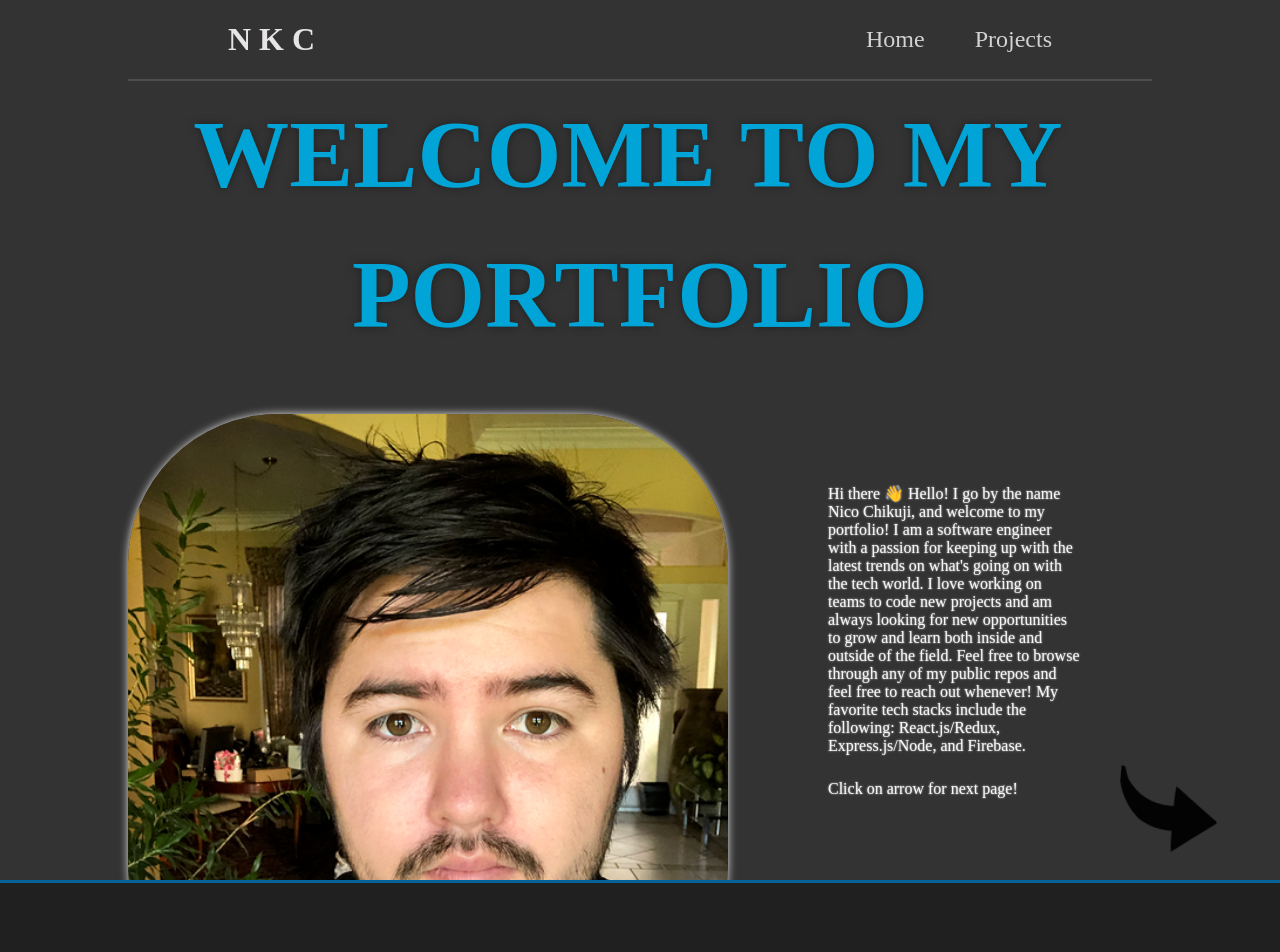
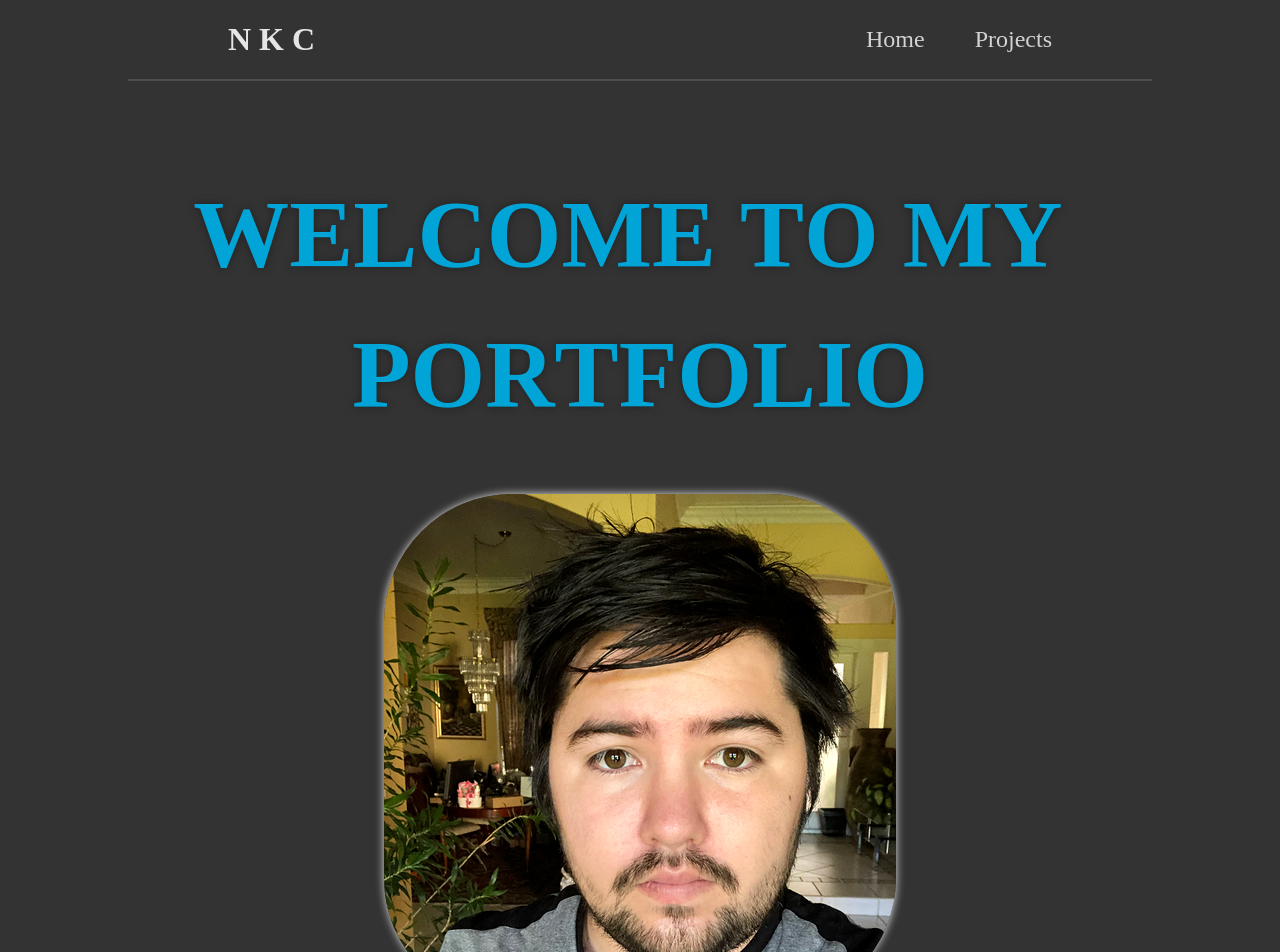
Before and after one commit to chiku524/portfolio-site, a React (Create React App) app in the folder portfolio/: page / in a window 1280 px wide. Shown: the top 952 px of the page. Built offline with nearby package versions, Linux system fonts and the light colour scheme.

Commit message:
fixed up some styles

```diff
--- a/portfolio/src/components/Home.js
+++ b/portfolio/src/components/Home.js
@@ -46,15 +46,15 @@ const Home = () => {
             y: 75,
             duration: 1,
             textShadow: "0px 0px 2px rgb(231, 228, 228)",
-            delay: 1.5
+            delay: 2
         })
 
-        gsap.set(".svg-container", {opacity: 0, x: 450, y: 100, rotate: 275, rotateY: 180, width: 100, height: 100})
+        gsap.set(".svg-container", {opacity: 0, x: 450, y: 130, rotate: 275, rotateY: 180, width: 100, height: 100})
 
         gsap.to(`.svg-container`, {
             opacity: 1,
             duration: 1.5,
-            delay: 2
+            delay: 3.5
         })
 
         gsap.set(".page-2", {position: "absolute", top: 80, x: 2500, scale: 1, width: "100%", height: "100%", display: "none"});
--- a/portfolio/src/css/home.css
+++ b/portfolio/src/css/home.css
@@ -12,7 +12,7 @@ body::-webkit-scrollbar {
 .home-container {
   margin-top: 80px;
   background: #333333;
-  height: 100vh;
+  min-height: 100vh;
   width: 100%;
   overflow-x: hidden !important;
 }
@@ -21,12 +21,14 @@ body::-webkit-scrollbar {
 }
 .home-container .page-1 {
   overflow: hidden;
+  height: 100%;
 }
 .home-container .page-1 .title {
   display: flex;
   flex-direction: row;
   justify-content: center;
   flex-wrap: wrap;
+  margin-top: 80px;
 }
 .home-container .page-1 .title div {
   display: flex;
@@ -51,10 +53,12 @@ body::-webkit-scrollbar {
   flex-direction: row;
   margin: 0 auto;
   justify-content: space-around;
-  height: 600px;
+  height: 850px;
 }
 .home-container .page-1 .blurb .nico-picture {
   border-radius: 25%;
+  max-height: 700px;
+  max-width: 700px;
 }
 @media screen and (max-width: 1100px) {
   .home-container .page-1 .blurb .nico-picture {
@@ -66,7 +70,6 @@ body::-webkit-scrollbar {
   color: whitesmoke;
   align-self: center;
   width: 60%;
-  margin-top: -50px;
 }
 .home-container .page-1 .blurb .content .arrow-info {
   margin-top: 25px;
@@ -88,11 +91,50 @@ body::-webkit-scrollbar {
   cursor: pointer;
   filter: invert(50%) sepia(86%) saturate(1871%) hue-rotate(158deg) brightness(90%) contrast(101%);
 }
-@media screen and (max-width: 1200px) {
+@media screen and (max-width: 1500px) {
+  .home-container .page-1 .blurb {
+    display: flex;
+    flex-direction: column;
+    align-items: center;
+    margin-top: -100px;
+  }
+  .home-container .page-1 .blurb .nico-picture {
+    max-height: 600px;
+    max-width: 600px;
+  }
   .home-container .page-1 .blurb .content {
-    margin-top: -50px;
+    display: flex;
+    flex-direction: row;
+    margin-top: -200px;
+  }
+  .home-container .page-1 .blurb .content .arrow-info {
+    width: 15%;
+    margin: 0px 50px;
+  }
+  .home-container .page-1 .blurb .content .svg-container {
+    margin: 0 270px 0 -350px;
+  }
+}
+@media screen and (max-width: 1050px) {
+  .home-container .page-1 .blurb .content {
+    display: flex;
+    flex-direction: column;
+    justify-content: center;
+    align-items: center;
+    padding-left: -100px;
+  }
+  .home-container .page-1 .blurb .content .arrow-info {
+    margin: 0;
+  }
+  .home-container .page-1 .blurb .content .svg-container {
+    margin: 0 270px 0 -400px;
   }
 }
 .home-container .page-2 {
   overflow: hidden;
 }
+@media screen and (max-width: 828px) {
+  .home-container .page-1 .title div h1:last-child {
+    display: none;
+  }
+}
--- a/portfolio/src/css/page2.css
+++ b/portfolio/src/css/page2.css
@@ -91,7 +91,7 @@ body {
 }
 .tank-container .svg-container {
   position: absolute;
-  top: -100px;
+  top: -120px;
   left: -300px;
 }
 .tank-container #arrow-icon-svg:hover {
--- a/portfolio/src/less/home.less
+++ b/portfolio/src/less/home.less
@@ -11,7 +11,7 @@ body {
 .home-container {
     margin-top: 80px;
     background: rgba(51, 51, 51, 1);
-    height: 100vh;
+    min-height: 100vh;
     width: 100%;
     overflow-x: hidden !important;
 
@@ -21,11 +21,15 @@ body {
 
     .page-1 {
         overflow: hidden;
+        height: 100%;
+        // margin-bottom: 80px;
+
         .title {
             display: flex;
             flex-direction: row;
             justify-content: center;
             flex-wrap: wrap;
+            margin-top: 80px;
 
             div {
                 display: flex;
@@ -54,12 +58,12 @@ body {
             flex-direction: row;
             margin: 0 auto;
             justify-content: space-around;
-            height: 600px;
+            height: 850px;
 
             .nico-picture {
                 border-radius: 25%;
-                // max-width: 200px;
-                // max-height: 200px;
+                max-height: 700px;
+                max-width: 700px;
             }
             @media screen and (max-width: 1100px) {
                 .nico-picture {
@@ -73,7 +77,7 @@ body {
                     color: whitesmoke;
                     align-self: center;
                     width: 60%;
-                    margin-top: -50px;
+                    // margin-top: -50px;
                 }
 
                 .arrow-info {
@@ -100,10 +104,52 @@ body {
                     filter: invert(50%) sepia(86%) saturate(1871%) hue-rotate(158deg) brightness(90%) contrast(101%);
                 }
             }
+        }
+        @media screen and (max-width: 1500px) {
+            .blurb {
+                display: flex;
+                flex-direction: column;
+                align-items: center;
+                margin-top: -100px;
 
-            @media screen and (max-width: 1200px) {
+                .nico-picture {
+                    max-height: 600px;
+                    max-width: 600px;
+                }
+
                 .content {
-                    margin-top: -50px;
+                    display: flex;
+                    flex-direction: row;
+                    margin-top: -200px;
+
+                    .arrow-info {
+                        width: 15%;
+                        margin: 0px 50px;
+                    }
+
+                    .svg-container {
+                        margin: 0 270px 0 -350px;
+                    }
+                }
+            }
+        }
+
+        @media screen and (max-width: 1050px) {
+            .blurb {
+                .content {
+                    display: flex;
+                    flex-direction: column;
+                    justify-content: center;
+                    align-items: center;
+                    padding-left: -100px;
+
+                    .arrow-info {
+                        margin: 0;
+                    }
+
+                    .svg-container {
+                        margin: 0 270px 0 -400px;
+                    }
                 }
             }
         }
@@ -113,3 +159,15 @@ body {
         overflow: hidden;
     }
 }
+
+@media screen and (max-width: 828px) {
+    .home-container {
+        .page-1 {
+            .title {
+                div h1:last-child {
+                    display: none;
+                }
+            }
+        }
+    }
+}
--- a/portfolio/src/less/page2.less
+++ b/portfolio/src/less/page2.less
@@ -100,7 +100,7 @@ body {
 
     .svg-container {
         position: absolute;
-        top: -100px;
+        top: -120px;
         left: -300px;
     }
     #arrow-icon-svg:hover {
```
